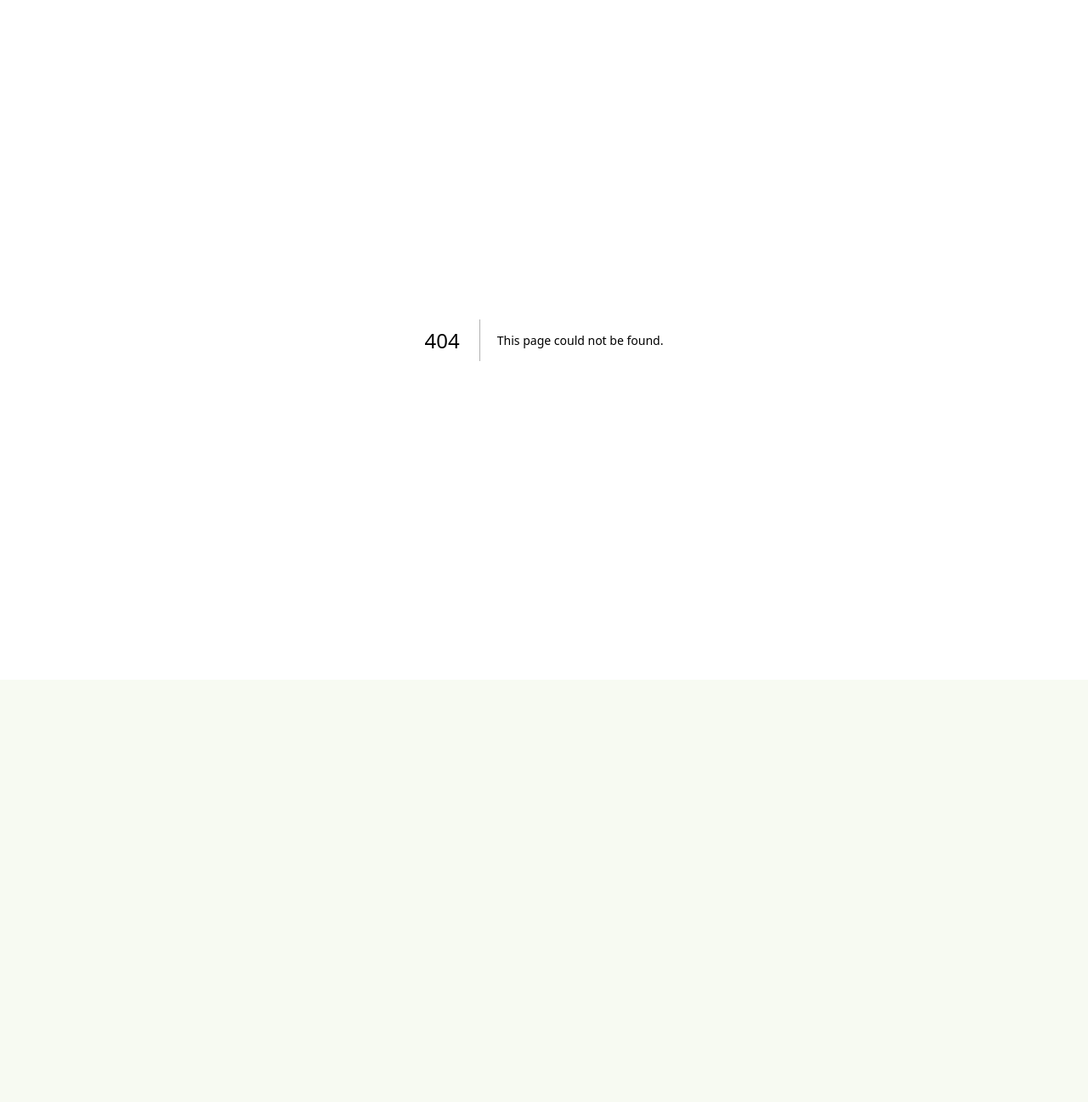
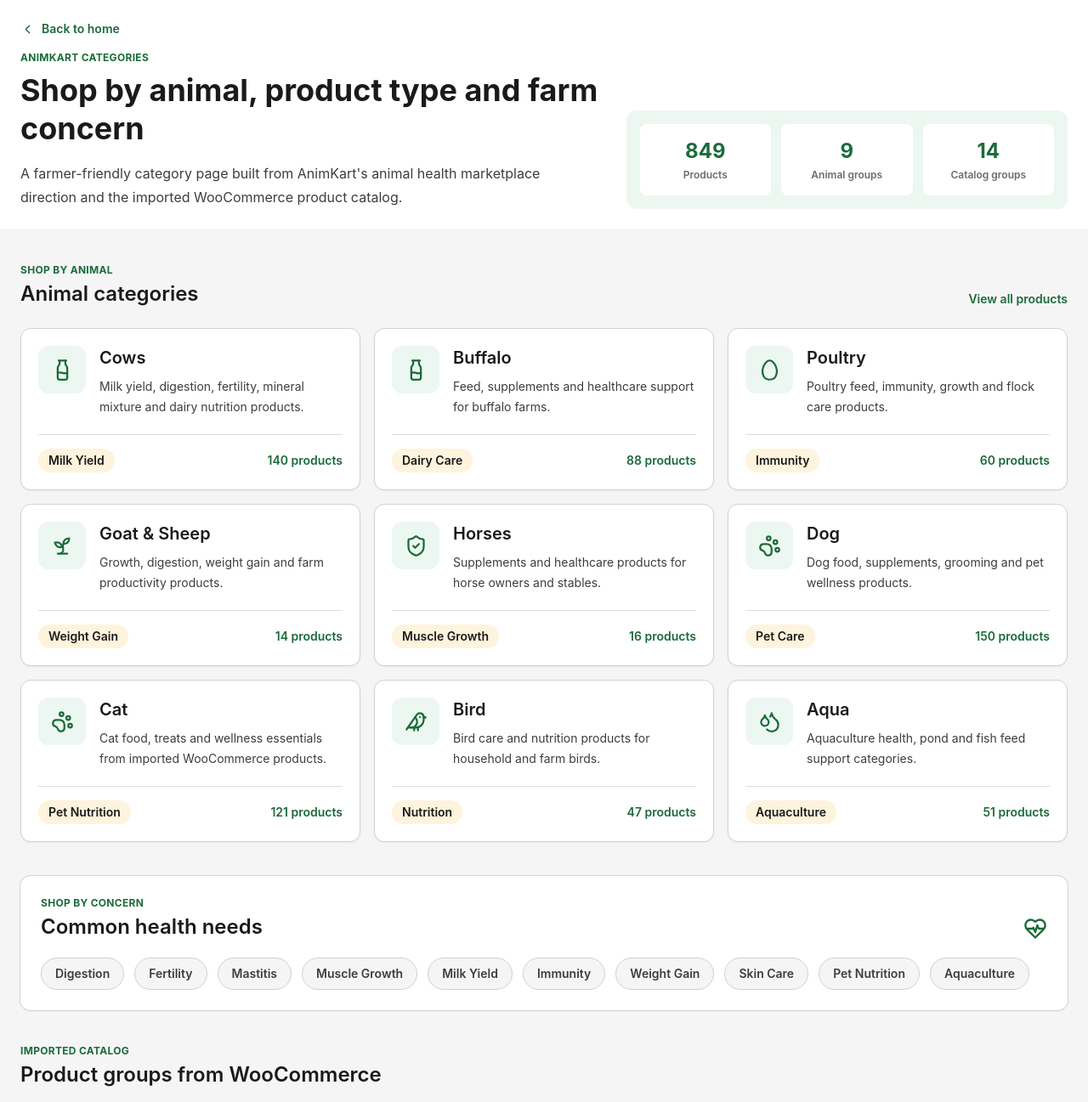
Before and after one commit to pankajmahto982/animkart-new-platform, a Next.js app: page /categories in a window 1280 px wide. Before the commit this address had no page. Shown: the top 1297 px of the page at 85% size. Before the commit the page ends 800 px from the top, so only its background shows below. Built offline with nearby package versions, Linux system fonts and the light colour scheme.

Commit message:
Add AnimKart categories page

```diff
--- /dev/null
+++ b/app/categories/page.tsx
@@ -0,0 +1,231 @@
+import Link from "next/link";
+import {
+  Bird,
+  ChevronLeft,
+  Droplets,
+  Egg,
+  HeartPulse,
+  Milk,
+  PackageCheck,
+  PawPrint,
+  ShieldCheck,
+  Sprout
+} from "lucide-react";
+import { getTopCategories, products } from "@/lib/products";
+
+const animalCategories = [
+  {
+    name: "Cows",
+    icon: Milk,
+    description: "Milk yield, digestion, fertility, mineral mixture and dairy nutrition products.",
+    concern: "Milk Yield",
+    count: products.filter((product) => /cow|cattle|dairy|milk|calcium/i.test(product.name + product.category)).length
+  },
+  {
+    name: "Buffalo",
+    icon: Milk,
+    description: "Feed, supplements and healthcare support for buffalo farms.",
+    concern: "Dairy Care",
+    count: products.filter((product) => /buffalo|dairy|milk/i.test(product.name + product.category)).length
+  },
+  {
+    name: "Poultry",
+    icon: Egg,
+    description: "Poultry feed, immunity, growth and flock care products.",
+    concern: "Immunity",
+    count: products.filter((product) => /poultry|broiler|layer|chick|hen/i.test(product.name + product.category)).length
+  },
+  {
+    name: "Goat & Sheep",
+    icon: Sprout,
+    description: "Growth, digestion, weight gain and farm productivity products.",
+    concern: "Weight Gain",
+    count: products.filter((product) => /goat|sheep/i.test(product.name + product.category)).length
+  },
+  {
+    name: "Horses",
+    icon: ShieldCheck,
+    description: "Supplements and healthcare products for horse owners and stables.",
+    concern: "Muscle Growth",
+    count: products.filter((product) => /horse|equine/i.test(product.name + product.category)).length
+  },
+  {
+    name: "Dog",
+    icon: PawPrint,
+    description: "Dog food, supplements, grooming and pet wellness products.",
+    concern: "Pet Care",
+    count: products.filter((product) => /dog|puppy/i.test(product.name + product.category)).length
+  },
+  {
+    name: "Cat",
+    icon: PawPrint,
+    description: "Cat food, treats and wellness essentials from imported WooCommerce products.",
+    concern: "Pet Nutrition",
+    count: products.filter((product) => /cat|kitten|whiskas/i.test(product.name + product.category)).length
+  },
+  {
+    name: "Bird",
+    icon: Bird,
+    description: "Bird care and nutrition products for household and farm birds.",
+    concern: "Nutrition",
+    count: products.filter((product) => /bird/i.test(product.name + product.category)).length
+  },
+  {
+    name: "Aqua",
+    icon: Droplets,
+    description: "Aquaculture health, pond and fish feed support categories.",
+    concern: "Aquaculture",
+    count: products.filter((product) => /fish|aqua|pond/i.test(product.name + product.category)).length
+  }
+];
+
+const healthConcerns = [
+  "Digestion",
+  "Fertility",
+  "Mastitis",
+  "Muscle Growth",
+  "Milk Yield",
+  "Immunity",
+  "Weight Gain",
+  "Skin Care",
+  "Pet Nutrition",
+  "Aquaculture"
+];
+
+const catalogCategories = getTopCategories(14);
+
+export const metadata = {
+  title: "Categories | AnimKart",
+  description: "Browse AnimKart animal healthcare categories and product concerns."
+};
+
+export default function CategoriesPage() {
+  return (
+    <main className="min-h-screen bg-[#F5F5F5] text-[#1A1A1A]">
+      <header className="bg-white">
+        <div className="mx-auto max-w-[1280px] px-4 py-6 sm:px-6">
+          <Link className="mb-4 inline-flex items-center gap-2 text-sm font-semibold text-[#1B6B3A]" href="/">
+            <ChevronLeft size={17} />
+            Back to home
+          </Link>
+          <div className="grid gap-5 lg:grid-cols-[1fr_0.75fr] lg:items-end">
+            <div>
+              <p className="text-xs font-bold uppercase tracking-wide text-[#1B6B3A]">AnimKart categories</p>
+              <h1 className="mt-2 text-4xl font-bold leading-tight">Shop by animal, product type and farm concern</h1>
+              <p className="mt-4 max-w-2xl text-base leading-7 text-[#3D3D3D]">
+                A farmer-friendly category page built from AnimKart&apos;s animal health marketplace direction
+                and the imported WooCommerce product catalog.
+              </p>
+            </div>
+            <div className="grid grid-cols-3 gap-3 rounded-xl bg-[#EDF7F1] p-4">
+              {[
+                [products.length.toLocaleString("en-IN"), "Products"],
+                [animalCategories.length, "Animal groups"],
+                [catalogCategories.length, "Catalog groups"]
+              ].map(([value, label]) => (
+                <div className="rounded-lg bg-white p-4 text-center" key={label}>
+                  <p className="text-2xl font-bold text-[#1B6B3A]">{value}</p>
+                  <p className="mt-1 text-xs font-semibold text-[#6B6B6B]">{label}</p>
+                </div>
+              ))}
+            </div>
+          </div>
+        </div>
+      </header>
+
+      <section className="mx-auto max-w-[1280px] px-4 py-10 sm:px-6">
+        <div className="mb-6 flex items-end justify-between">
+          <div>
+            <p className="text-xs font-bold uppercase tracking-wide text-[#1B6B3A]">Shop by animal</p>
+            <h2 className="mt-1 text-2xl font-semibold">Animal categories</h2>
+          </div>
+          <Link className="text-sm font-semibold text-[#1B6B3A]" href="/products">
+            View all products
+          </Link>
+        </div>
+        <div className="grid gap-4 sm:grid-cols-2 lg:grid-cols-3">
+          {animalCategories.map((category) => (
+            <Link
+              className="rounded-xl border border-[#D1D1D1] bg-white p-5 shadow-sm transition hover:-translate-y-1 hover:border-[#1B6B3A]"
+              href="/products"
+              key={category.name}
+            >
+              <div className="flex items-start gap-4">
+                <span className="grid size-14 shrink-0 place-items-center rounded-xl bg-[#EDF7F1] text-[#1B6B3A]">
+                  <category.icon size={27} />
+                </span>
+                <div>
+                  <h3 className="text-xl font-semibold">{category.name}</h3>
+                  <p className="mt-2 text-sm leading-6 text-[#3D3D3D]">{category.description}</p>
+                </div>
+              </div>
+              <div className="mt-5 flex items-center justify-between gap-3 border-t border-[#D1D1D1]/70 pt-4 text-sm">
+                <span className="rounded-full bg-[#FEF3DC] px-3 py-1 font-semibold text-[#1A1A1A]">
+                  {category.concern}
+                </span>
+                <span className="font-semibold text-[#1B6B3A]">{category.count || "New"} products</span>
+              </div>
+            </Link>
+          ))}
+        </div>
+      </section>
+
+      <section className="mx-auto max-w-[1280px] px-4 pb-10 sm:px-6">
+        <div className="rounded-xl bg-white p-5 shadow-sm ring-1 ring-[#D1D1D1] sm:p-6">
+          <div className="mb-5 flex items-end justify-between">
+            <div>
+              <p className="text-xs font-bold uppercase tracking-wide text-[#1B6B3A]">Shop by concern</p>
+              <h2 className="mt-1 text-2xl font-semibold">Common health needs</h2>
+            </div>
+            <HeartPulse className="text-[#1B6B3A]" size={28} />
+          </div>
+          <div className="flex flex-wrap gap-3">
+            {healthConcerns.map((concern) => (
+              <Link
+                className="rounded-full border border-[#D1D1D1] bg-[#F5F5F5] px-4 py-2 text-sm font-semibold text-[#3D3D3D] hover:border-[#1B6B3A] hover:text-[#1B6B3A]"
+                href="/products"
+                key={concern}
+              >
+                {concern}
+              </Link>
+            ))}
+          </div>
+        </div>
+      </section>
+
+      <section className="mx-auto max-w-[1280px] px-4 pb-12 sm:px-6">
+        <div className="mb-6">
+          <p className="text-xs font-bold uppercase tracking-wide text-[#1B6B3A]">Imported catalog</p>
+          <h2 className="mt-1 text-2xl font-semibold">Product groups from WooCommerce</h2>
+        </div>
+        <div className="grid gap-4 sm:grid-cols-2 lg:grid-cols-4">
+          {catalogCategories.map((category) => (
+            <Link
+              className="rounded-lg border border-[#D1D1D1] bg-white p-5 shadow-sm transition hover:border-[#1B6B3A]"
+              href="/products"
+              key={category.name}
+            >
+              <PackageCheck className="text-[#1B6B3A]" size={24} />
+              <h3 className="mt-4 font-semibold">{category.name}</h3>
+              <p className="mt-2 text-sm text-[#6B6B6B]">{category.count} products available</p>
+            </Link>
+          ))}
+        </div>
+      </section>
+
+      <section className="bg-[#1B6B3A] px-4 py-10 text-white sm:px-6">
+        <div className="mx-auto grid max-w-[1280px] gap-5 lg:grid-cols-[1fr_auto] lg:items-center">
+          <div>
+            <h2 className="text-2xl font-semibold">Need bulk feed, medicine or supplement supply?</h2>
+            <p className="mt-2 max-w-2xl text-sm leading-6 text-white/80">
+              Move from category browsing to bulk inquiry when MOQ, freight and GST billing need confirmation.
+            </p>
+          </div>
+          <Link className="rounded-lg bg-white px-5 py-3 text-center text-sm font-semibold text-[#1B6B3A]" href="/products">
+            Browse catalog
+          </Link>
+        </div>
+      </section>
+    </main>
+  );
+}
--- a/app/page.tsx
+++ b/app/page.tsx
@@ -280,7 +280,7 @@
                     ? "rounded-full bg-[#1B6B3A] px-4 py-2 text-white"
                     : "rounded-full border border-[#D1D1D1] bg-white px-4 py-2 hover:text-[#1B6B3A]"
                 }
-                href="/products"
+                href="/categories"
                 key={item}
               >
                 {item}
@@ -424,7 +424,7 @@
               <p className="text-xs font-bold uppercase tracking-wide text-[#1B6B3A]">Shop by animal</p>
               <h2 className="mt-1 text-2xl font-semibold">Find products faster</h2>
             </div>
-            <a className="text-sm font-semibold text-[#1B6B3A]" href="/products">
+            <a className="text-sm font-semibold text-[#1B6B3A]" href="/categories">
               View all
             </a>
           </div>
@@ -432,7 +432,7 @@
             {categories.map((category) => (
               <a
                 className="grid min-h-24 place-items-center rounded-lg border border-[#D1D1D1] bg-white p-3 text-center shadow-sm hover:border-[#1B6B3A]"
-                href="/products"
+                href="/categories"
                 key={category.name}
               >
                 <span className="grid size-12 place-items-center rounded-full bg-[#EDF7F1] text-[#1B6B3A]">
```
